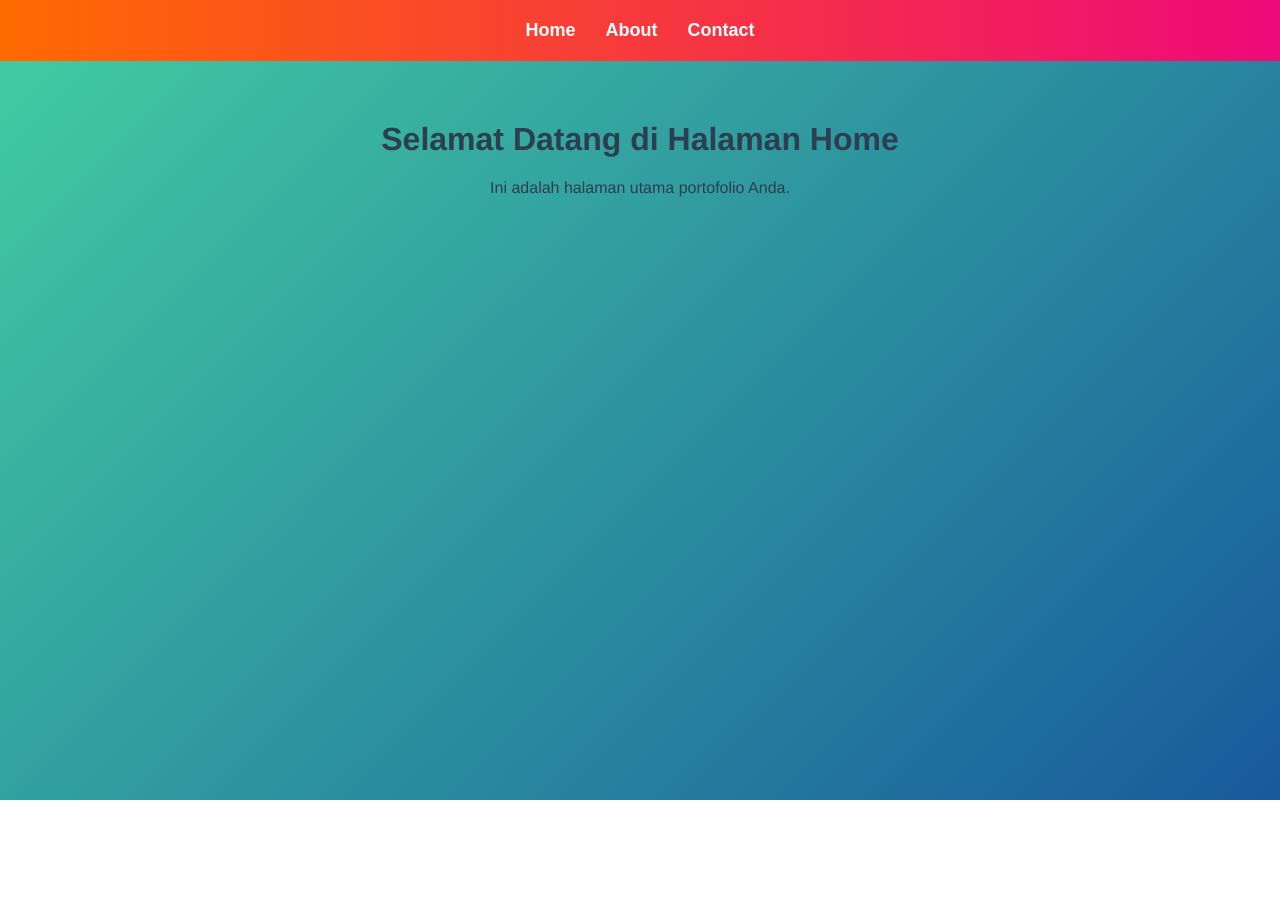
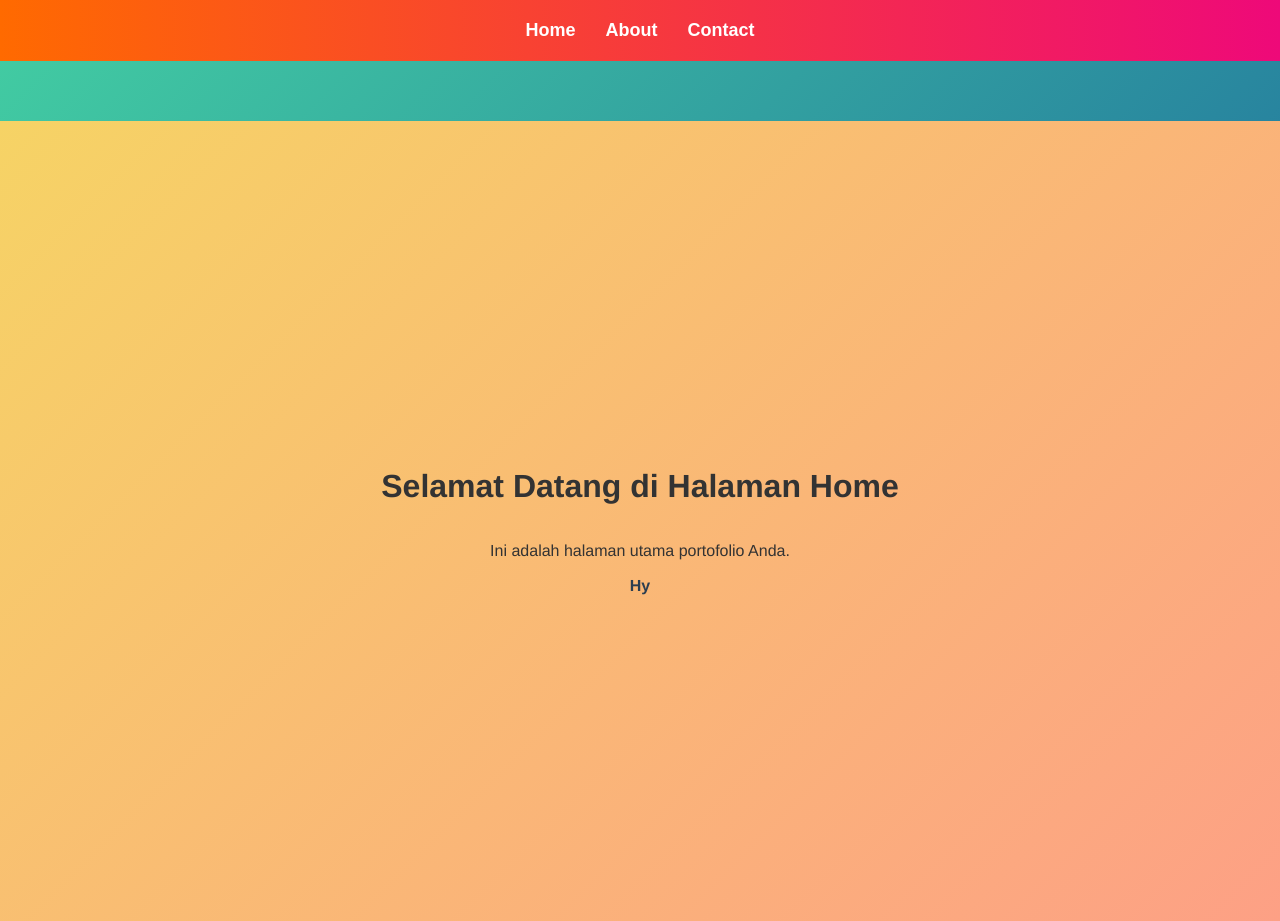
Before and after one commit to hafisardiyanto/belajar_portofolio, a Vue app: page /home in a window 1280 px wide. Before the commit the page ends 800 px from the top, so only its background shows below. Built offline with nearby package versions, Linux system fonts and the light colour scheme.

Commit message:
menhapus tanda * untuk href

```diff
--- a/public/index.html
+++ b/public/index.html
@@ -36,9 +36,9 @@
 <body>
   <nav>
     <ul>
-      <li><a href="#/home">Home</a></li>
-      <li><a href="#/about">About</a></li>
-      <li><a href="#/contact">Contact</a></li>
+      <li><a href="/home">Home</a></li>
+      <li><a href="/about">About</a></li>
+      <li><a href="/contact">Contact</a></li>
     </ul>
   </nav>
   <div id="app"></div>
--- a/src/components/Home.vue
+++ b/src/components/Home.vue
@@ -1,7 +1,8 @@
 <template>
-  <div>
+  <div class="home-page">
     <h1>Selamat Datang di Halaman Home</h1>
     <p>Ini adalah halaman utama portofolio Anda.</p>
+    <th>Hy</th>
   </div>
 </template>
 
@@ -10,3 +11,18 @@ export default {
   name: 'HomePage'
 }
 </script>
+
+<style scoped>
+.home-page {
+  min-height: 100vh;
+  display: flex;
+  flex-direction: column;
+  align-items: center;
+  justify-content: center;
+  /* Gradasi cerah */
+  background: linear-gradient(135deg, #f6d365 0%, #fda085 100%);
+}
+h1, p {
+  color: #333;
+}
+</style>
```
